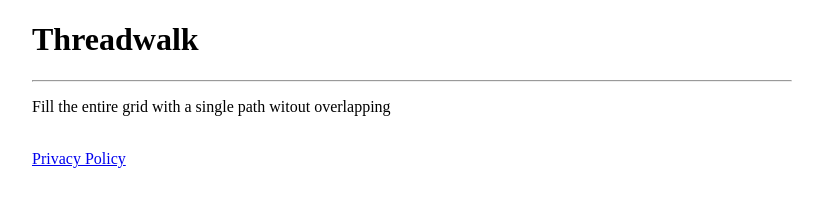
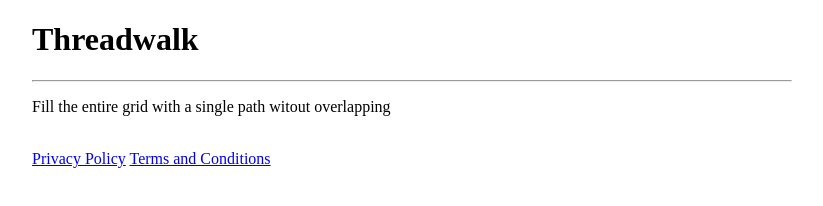
Before and after one commit to adu-wada/Threadwalk, a plain HTML site: page docs/index.html in a window 1280 px wide. Shown: the whole page, without its empty margins (228-1051 px from the left). Drawn offline with Linux system fonts and the light colour scheme.

Commit message:
Add Terms and Conditions link to index.html

```diff
--- a/docs/index.html
+++ b/docs/index.html
@@ -14,6 +14,7 @@
 <p>Fill the entire grid with a single path witout overlapping</p>
 <br>
 <a href="https://adu-wada.github.io/Threadwalk/Privacy-Policy.html">Privacy Policy</a>
+<a href="https://adu-wada.github.io/Threadwalk/Terms-and-Conditions.html">Terms and Conditions</a>
 
 </body>
 </html>
```
